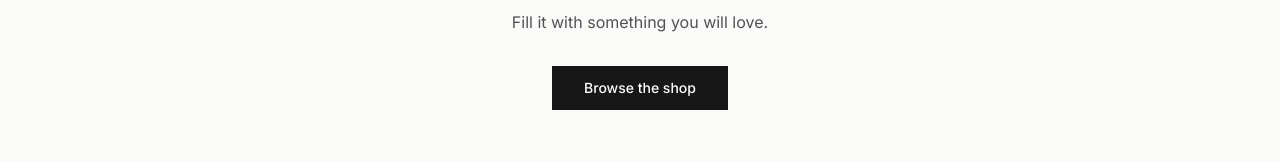
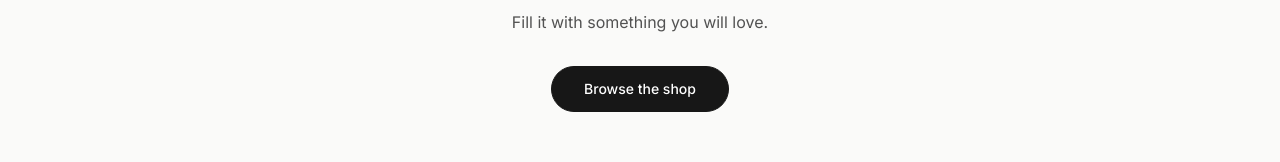
Before and after one commit to arbabarsalan/solestride, a React (Vite) app in the folder client/: page /cart in a window 1280 px wide. Shown: the part 279-441 px from the top of the page. Built offline with nearby package versions, Linux system fonts and the light colour scheme.

Commit message:
Shape the empty-cart CTA like the site chips

```diff
--- a/client/src/pages/Cart.jsx
+++ b/client/src/pages/Cart.jsx
@@ -112,7 +112,7 @@ export default function Cart() {
         <p className="mt-3 text-muted">Fill it with something you will love.</p>
         <Link
           to="/shop"
-          className="mt-8 inline-block bg-ink px-8 py-3 text-sm font-medium text-white transition-colors hover:bg-accent"
+          className="mt-8 inline-block rounded-full border border-ink bg-ink px-8 py-3 text-sm font-medium text-white transition-colors hover:bg-accent"
         >
           Browse the shop
         </Link>
```
